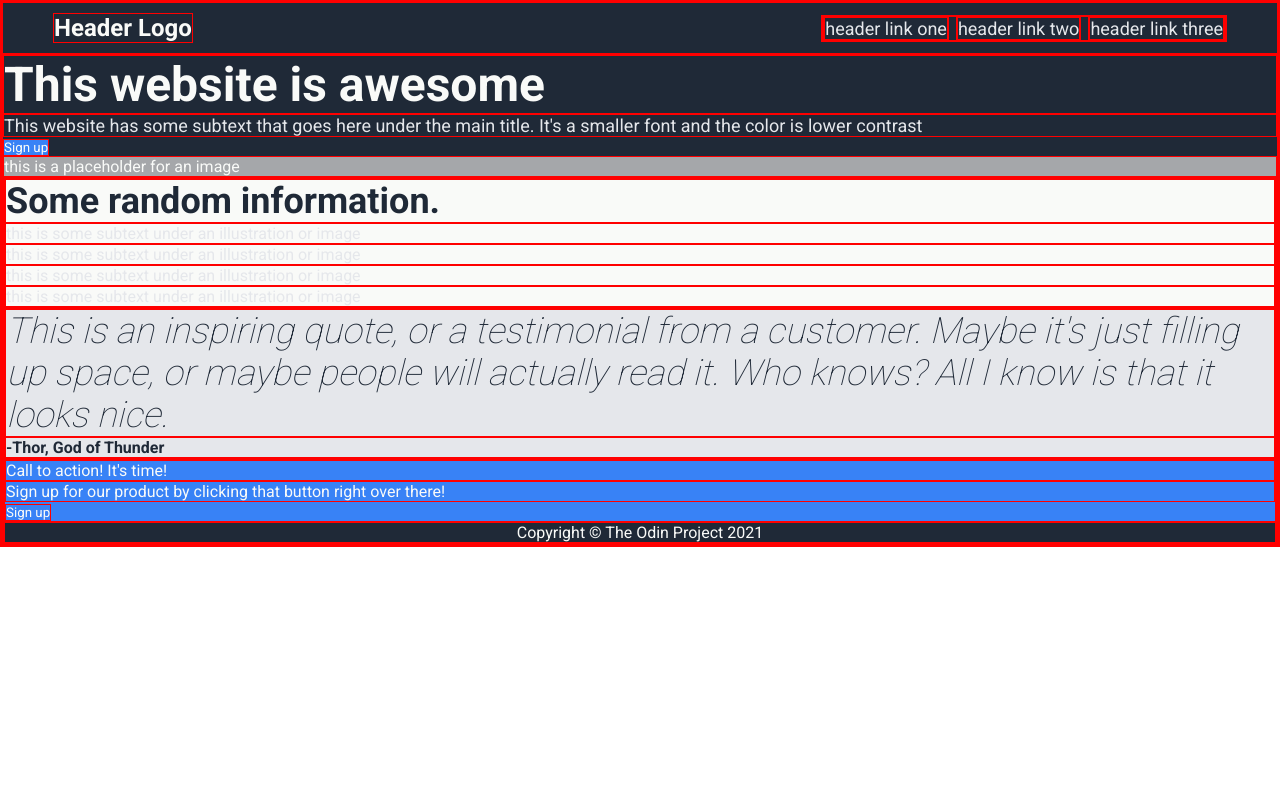
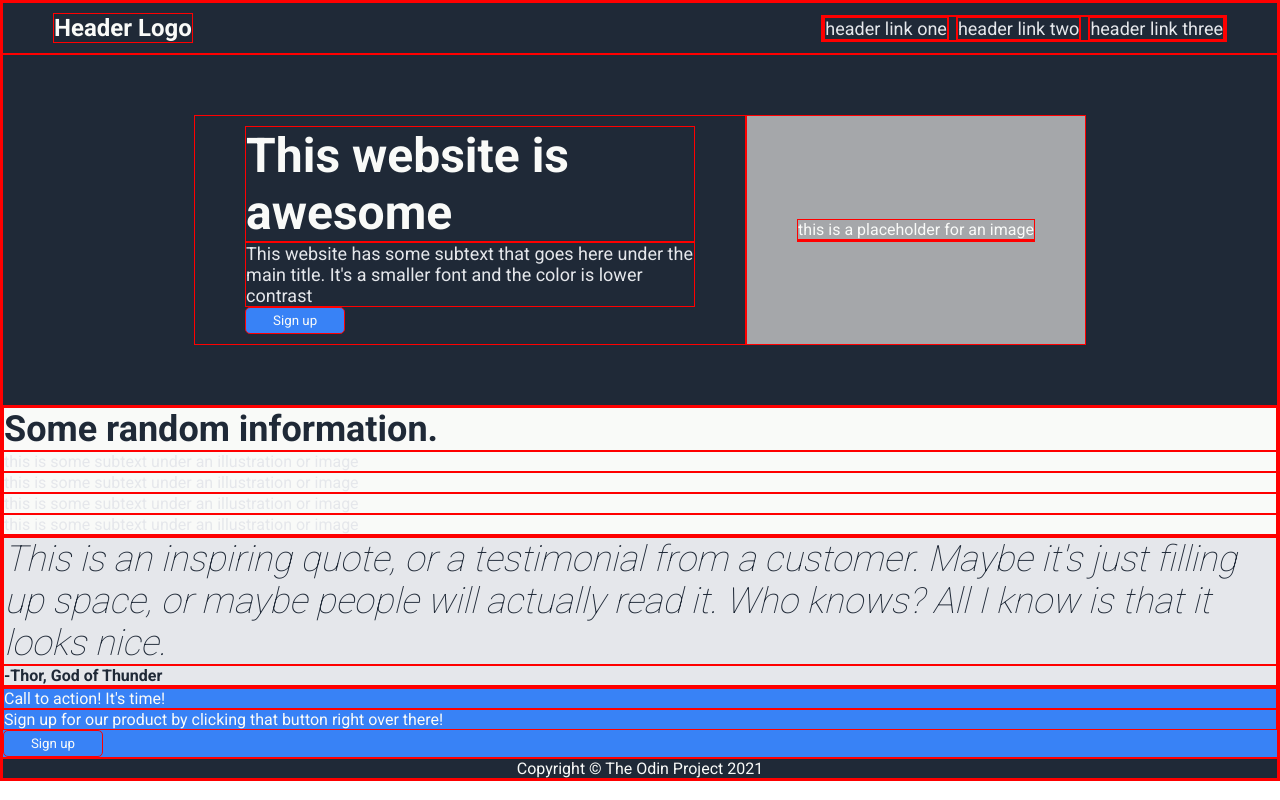
Before and after one commit to Alexandra032/landing-page, a plain HTML site: page index.html in a window 1280 px wide. Drawn offline with Linux system fonts and the light colour scheme.

Commit message:
Adjust style elements of top section of website

```diff
--- a/index.html
+++ b/index.html
@@ -21,12 +21,16 @@
                 </ul>
            </nav>
     </header>
-    <div class="top-section">
-        <h1>This website is awesome</h1>
-        <div class="secondary-text">This website has some subtext that goes here under the main title. It's a smaller font and the color is lower contrast</div>
-        <button type="button">Sign up</button>
-        <div class="image">this is a placeholder for an image<div>
-    </div>
+    <section class="top-section">
+        <div class="hero-text">
+            <h1>This website is awesome</h1>
+            <p class="secondary-text">This website has some subtext that goes here under the main title. It's a smaller font and the color is lower contrast</p>
+            <button type="button">Sign up</button>
+        </div>
+        <div class="hero-text-image">
+            <div class="image">this is a placeholder for an image<div>
+        </div>
+    </section>
     <div class="mid1-section">
         <h2>Some random information.</h2>
         <div class="box">this is some subtext under an illustration or image</div>
--- a/style.css
+++ b/style.css
@@ -38,6 +38,17 @@ a {
 
 .top-section {
     background-color: #1F2937;
+    display: flex;
+    justify-content: center;
+    padding: 60px 0 60px 0;
+}
+
+.hero-text {
+    display: flex;
+    flex-direction: column;
+    padding: 10px 50px;
+    flex-wrap: wrap;
+    max-width: 450px;
 }
 
 h1 {
@@ -53,11 +64,22 @@ h1 {
 button {
     background-color:#3882F6;
     color:#F9FAF8;
+    width: 100px;
+    border-radius: 5px;
+    padding: 5px;
 }
 
 .image {
     background-color: #a5a7aa;
     color:#F9FAF8;
+}
+
+.hero-text-image {
+    background-color: #a5a7aa;
+    display: flex;
+    align-items: center;
+    justify-content: center;
+    padding: 0 50px;
 }
 
 .mid1-section {
```
